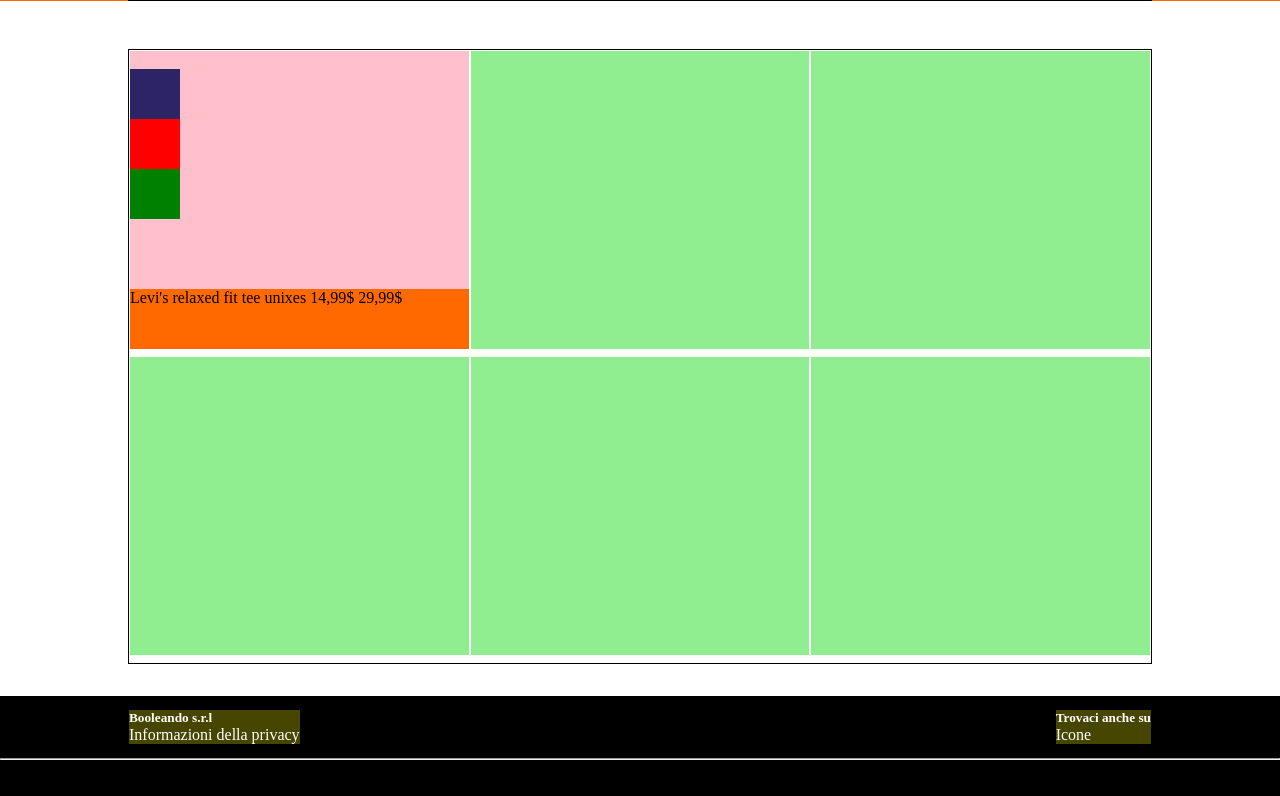
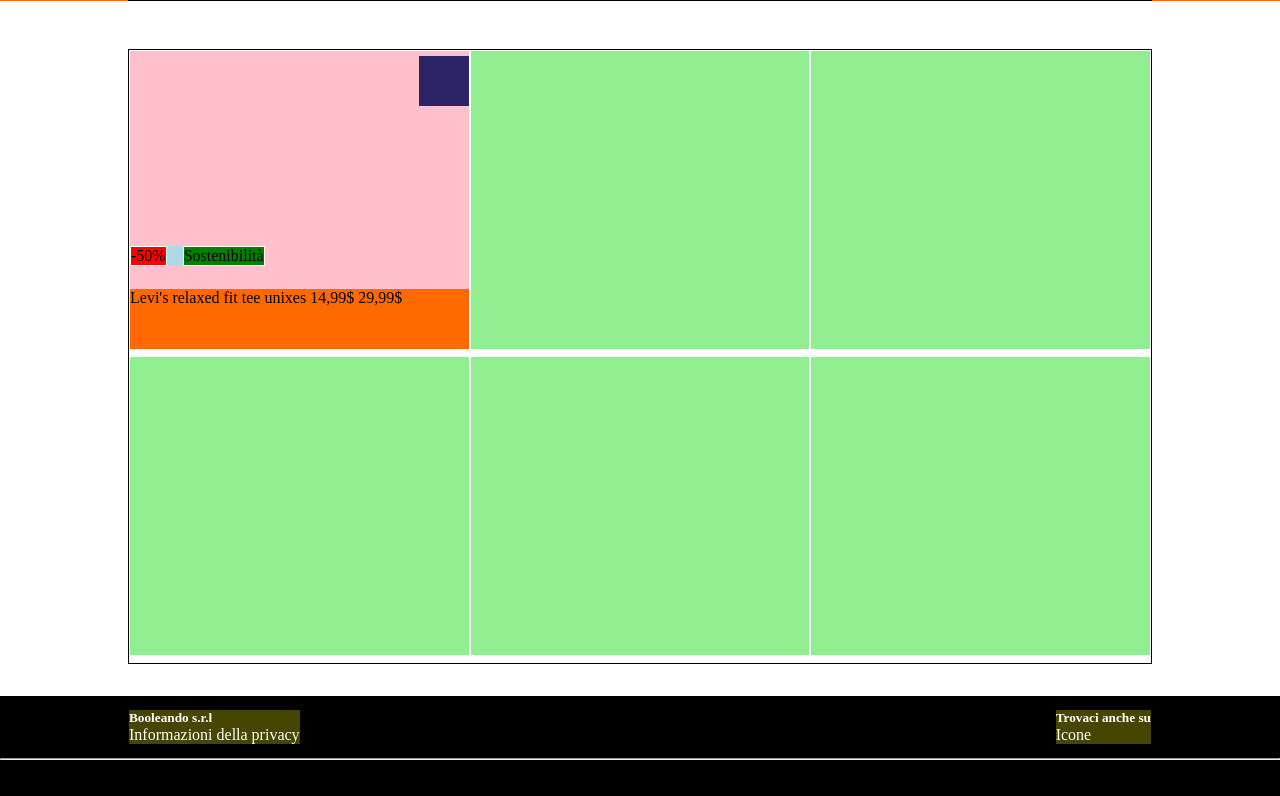
Before and after one commit to sder12/html-css-boolando, a plain HTML site: page index.html in a window 1280 px wide. Shown: the part 79-875 px from the top of the page. Drawn offline with Linux system fonts and the light colour scheme.

Commit message:
First card color Layout

```diff
--- a/css/style.css
+++ b/css/style.css
@@ -42,6 +42,11 @@ img {
   flex-wrap: wrap;
 }
 
+/* Position */
+.absolute{
+  position: absolute;
+}
+
 /* Typography */
 
 /* HEADER */
@@ -77,28 +82,38 @@ header {
 /* Two section inside cards */
 .main-img{
   height: 80%;
+  position: relative;
+  /* DEBUG */
   background-color: pink;
 }
 
 .img-caption{
   height: 20%;
+  /* DEBUG */
   background-color: #ff6900;
 }
 
 .card-heart{
+  top: 2%;
+  right: 0;
+  /* DEBUG */
   height: 50px;
   width: 50px;
   background-color: rgb(44, 36, 100);
 }
 
 .card-sconti{
-  height: 50px;
-  width: 50px;
-  background-color: red;
+  bottom: 10%;
+  /* DEBUG */
+  background-color: lightblue;
 }
-.card-sosten{
-  height: 50px;
-  width: 50px;
+
+.sconti-left{
+ margin-right: 1em;
+ background-color: red;
+}
+
+.sconti-right{
   background-color: green;
 }
 
--- a/index.html
+++ b/index.html
@@ -39,10 +39,12 @@
     <div class="container flex wrap mt">
       <div class="cards">
         <div class="main-img">
-          <img clas="card-img" src="" alt="">
-          <div class="card-heart"></div>
-          <div class="card-sconti"></div>
-          <div class="card-sosten"></div>
+          <img class="card-img" src="" alt="">
+          <div class="card-heart absolute"></div>
+          <div class="card-sconti absolute flex">
+            <div class="sconti-left wborder">-50%</div>
+            <div class="sconti-right wborder">Sostenibilità</div>
+          </div>
         </div>
         <div class="img-caption">
           <span> Levi's</span>
```
Lines whose indentation alone changed are shown as unchanged.
